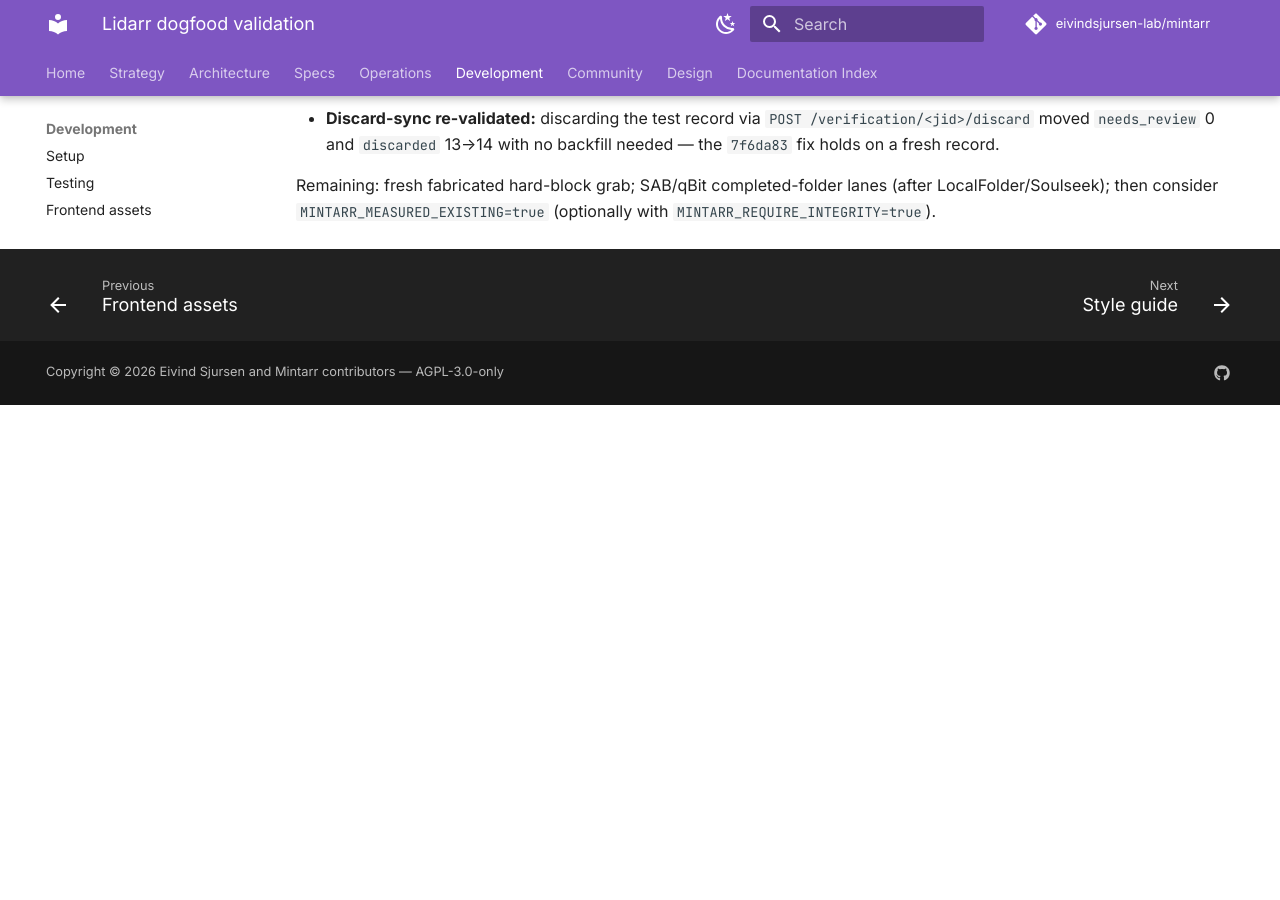
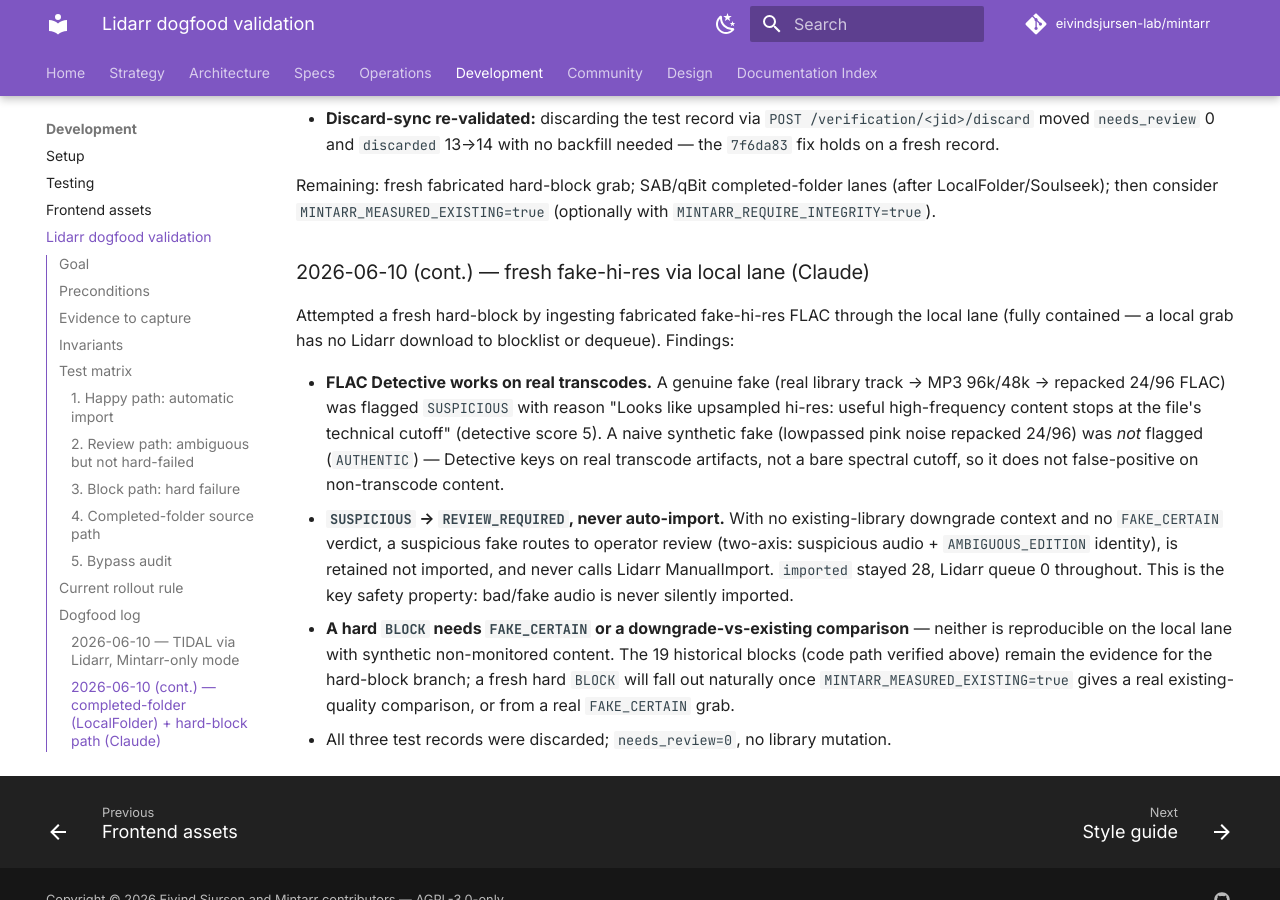
Before and after one commit to VectorOfDoubt/mintarr, an MkDocs documentation site: the page built from docs/development/LIDARR_DOGFOOD_VALIDATION.md, in a window 1280 px wide and 900 px high, scrolled down 5318 px. Built offline with MkDocs 1.6.1 and Material for MkDocs 9.7.7, drawn with Linux system fonts in a browser that asks for light colours; comment, search, counter and statistics services are not loaded; before the commit the page ends 5723 px from its top, so only the background shows below that; some of the changed text lies outside the part shown.

Commit message:
docs: record fresh fake-hi-res local-lane block findings
Co-Authored-By: Claude Opus 4.8 <noreply@anthropic.com>

```diff
--- a/docs/development/LIDARR_DOGFOOD_VALIDATION.md
+++ b/docs/development/LIDARR_DOGFOOD_VALIDATION.md
@@ -229,3 +229,30 @@ Setup unchanged: Mintarr-only Lidarr config, `MINTARR_MEASURED_EXISTING=false`,
 Remaining: fresh fabricated hard-block grab; SAB/qBit completed-folder lanes
 (after LocalFolder/Soulseek); then consider `MINTARR_MEASURED_EXISTING=true`
 (optionally with `MINTARR_REQUIRE_INTEGRITY=true`).
+
+### 2026-06-10 (cont.) — fresh fake-hi-res via local lane (Claude)
+
+Attempted a fresh hard-block by ingesting fabricated fake-hi-res FLAC through the
+local lane (fully contained — a local grab has no Lidarr download to blocklist or
+dequeue). Findings:
+
+- **FLAC Detective works on real transcodes.** A genuine fake (real library track
+  → MP3 96k/48k → repacked 24/96 FLAC) was flagged `SUSPICIOUS` with reason
+  "Looks like upsampled hi-res: useful high-frequency content stops at the file's
+  technical cutoff" (detective score 5). A naive synthetic fake (lowpassed pink
+  noise repacked 24/96) was *not* flagged (`AUTHENTIC`) — Detective keys on real
+  transcode artifacts, not a bare spectral cutoff, so it does not false-positive
+  on non-transcode content.
+- **`SUSPICIOUS` → `REVIEW_REQUIRED`, never auto-import.** With no existing-library
+  downgrade context and no `FAKE_CERTAIN` verdict, a suspicious fake routes to
+  operator review (two-axis: suspicious audio + `AMBIGUOUS_EDITION` identity), is
+  retained not imported, and never calls Lidarr ManualImport. `imported` stayed
+  28, Lidarr queue 0 throughout. This is the key safety property: bad/fake audio
+  is never silently imported.
+- **A hard `BLOCK` needs `FAKE_CERTAIN` or a downgrade-vs-existing comparison** —
+  neither is reproducible on the local lane with synthetic non-monitored content.
+  The 19 historical blocks (code path verified above) remain the evidence for the
+  hard-block branch; a fresh hard `BLOCK` will fall out naturally once
+  `MINTARR_MEASURED_EXISTING=true` gives a real existing-quality comparison, or
+  from a real `FAKE_CERTAIN` grab.
+- All three test records were discarded; `needs_review=0`, no library mutation.
```
